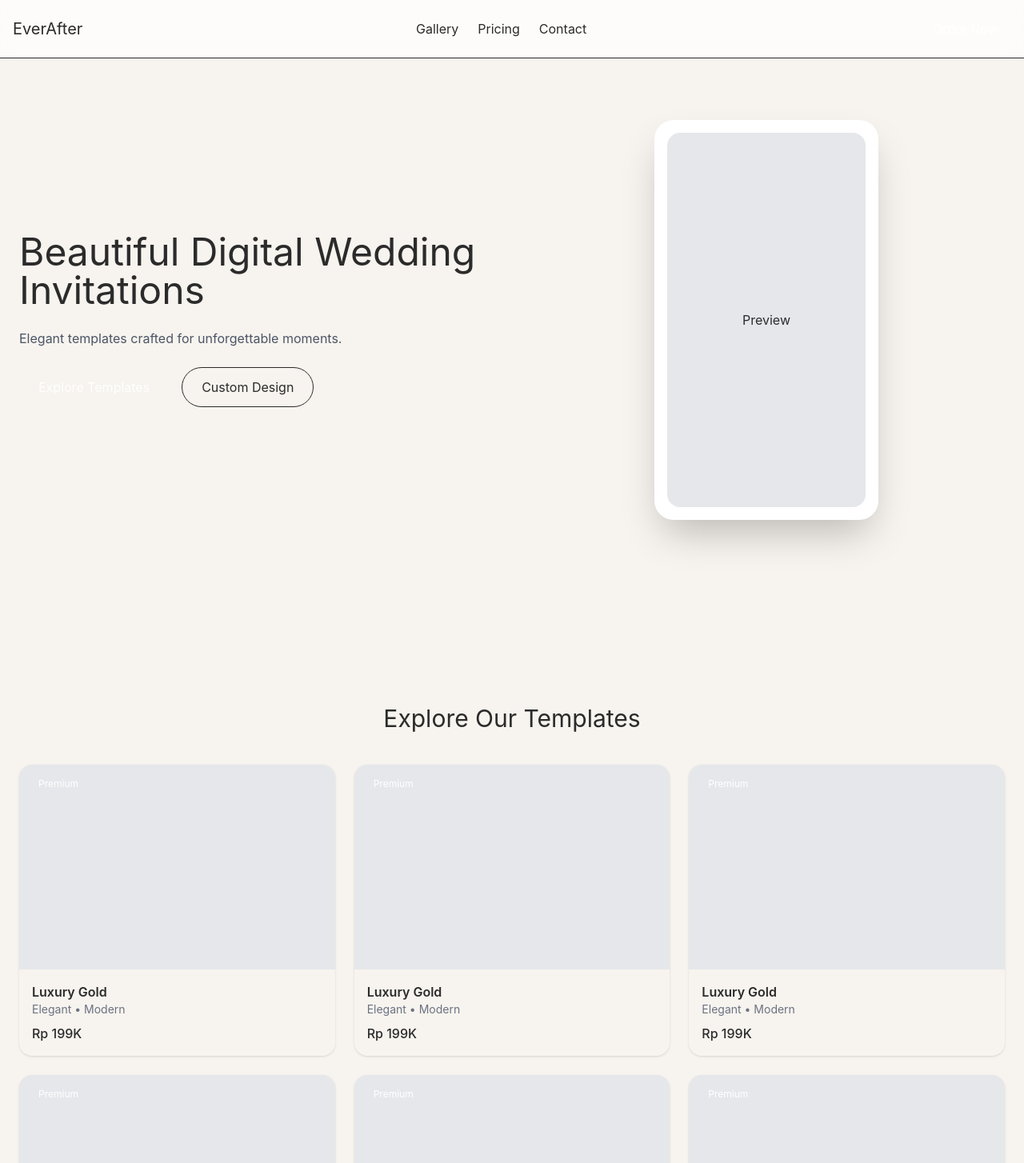
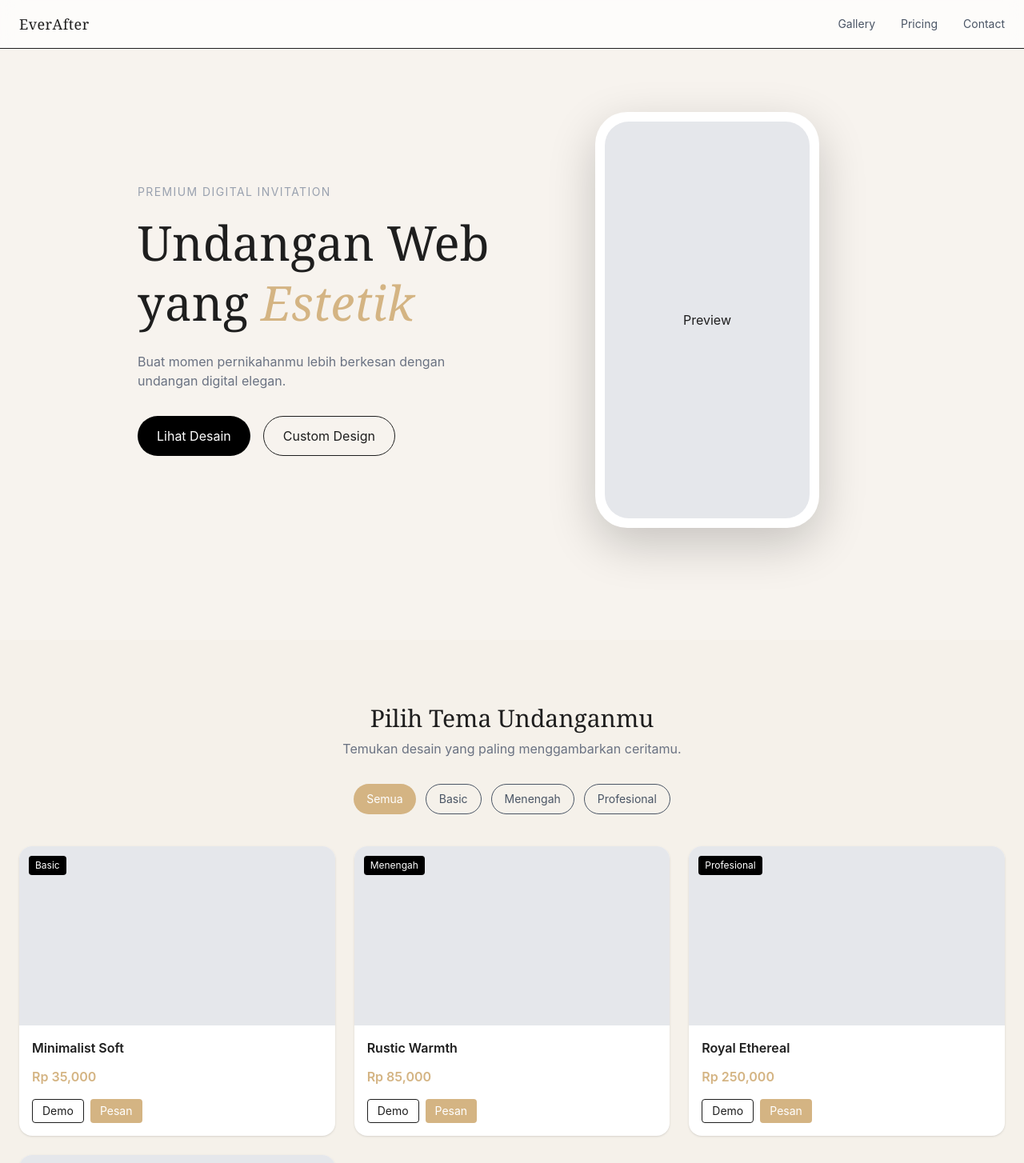
Before and after one commit to luthfisul/Invitation, a Next.js app: page / in a window 1280 px wide. Shown: the top 1454 px of the page at 80% size. Built offline with nearby package versions, Linux system fonts and the light colour scheme.

Commit message:
change layout

```diff
--- a/app/globals.css
+++ b/app/globals.css
@@ -1,13 +1,15 @@
 @import "tailwindcss";
 
 :root {
-  --color-primary: #C6A98C;
-  --color-dark: #2B2B2B;
-  --color-light: #F7F3EE;
+  --green: #3F5E4D;
+  --brown: #8B6F47;
+  --gold: #D4B483;
+  --cream: #F7F3EE;
+  --dark: #1E1E1E;
 }
 
 body {
-  background: var(--color-light);
-  color: var(--color-dark);
+  background: var(--cream);
+  color: var(--dark);
   font-family: Inter, sans-serif;
 }
--- /dev/null
+++ b/components/FilterBar.tsx
@@ -0,0 +1,27 @@
+"use client";
+import { useState } from "react";
+
+export default function FilterBar() {
+  const [active, setActive] = useState("Semua");
+
+  const filters = ["Semua", "Basic", "Menengah", "Profesional"];
+
+  return (
+    <div className="flex justify-center gap-3 mb-10 flex-wrap">
+      {filters.map((item) => (
+        <button
+          key={item}
+          onClick={() => setActive(item)}
+          className={`px-4 py-2 rounded-full text-sm transition
+            ${
+              active === item
+                ? "bg-[var(--gold)] text-white"
+                : "border text-gray-600"
+            }`}
+        >
+          {item}
+        </button>
+      ))}
+    </div>
+  );
+}
--- a/components/Gallery.tsx
+++ b/components/Gallery.tsx
@@ -1,21 +1,54 @@
+"use client";
+
+import { useState } from "react";
+import { templates } from "@/data/templates";
 import TemplateCard from "./TemplateCard";
 
 export default function Gallery() {
+  const [active, setActive] = useState("Semua");
+
+  const filters = ["Semua", "Basic", "Menengah", "Profesional"];
+
+  const filteredData =
+    active === "Semua"
+      ? templates
+      : templates.filter((item) => item.category === active);
+
   return (
-    <section className="py-20">
-      <div className="max-w-7xl mx-auto px-6">
+    <section className="py-20 bg-[#F5F1EA]">
+      <div className="max-w-7xl mx-auto px-6 text-center">
 
-        <h2 className="text-3xl font-heading mb-10 text-center">
-          Explore Our Templates
+        <h2 className="text-3xl font-serif mb-2">
+          Pilih Tema Undanganmu
         </h2>
 
+        <p className="text-gray-500 mb-8">
+          Temukan desain yang paling menggambarkan ceritamu.
+        </p>
+
+        {/* FILTER */}
+        <div className="flex justify-center gap-3 mb-10 flex-wrap">
+          {filters.map((item) => (
+            <button
+              key={item}
+              onClick={() => setActive(item)}
+              className={`px-4 py-2 rounded-full text-sm transition
+                ${
+                  active === item
+                    ? "bg-[var(--gold)] text-white"
+                    : "border text-gray-600"
+                }`}
+            >
+              {item}
+            </button>
+          ))}
+        </div>
+
+        {/* GRID */}
         <div className="grid md:grid-cols-3 gap-6">
-          <TemplateCard />
-          <TemplateCard />
-          <TemplateCard />
-          <TemplateCard />
-          <TemplateCard />
-          <TemplateCard />
+          {filteredData.map((item) => (
+            <TemplateCard key={item.id} data={item} />
+          ))}
         </div>
 
       </div>
--- a/components/Hero.tsx
+++ b/components/Hero.tsx
@@ -1,44 +1,47 @@
 "use client";
-
 import { motion } from "framer-motion";
 
 export default function Hero() {
   return (
-    <section className="h-screen flex items-center">
-      <div className="max-w-7xl mx-auto grid md:grid-cols-2 gap-10 px-6">
+    <section className="min-h-screen flex items-center px-6">
+
+      <div className="max-w-7xl mx-auto grid md:grid-cols-2 gap-10 items-center">
 
         {/* LEFT */}
-        <div className="flex flex-col justify-center">
-          <motion.h1
-            initial={{ opacity: 0, y: 20 }}
-            animate={{ opacity: 1, y: 0 }}
-            className="text-5xl font-heading mb-6"
-          >
-            Beautiful Digital Wedding Invitations
-          </motion.h1>
-
-          <p className="text-gray-600 mb-6">
-            Elegant templates crafted for unforgettable moments.
+        <div>
+          <p className="text-sm tracking-widest text-gray-400 mb-4">
+            PREMIUM DIGITAL INVITATION
           </p>
 
-          <div className="flex gap-4">
-            <button className="bg-primary text-white px-6 py-3 rounded-full">
-              Explore Templates
+          <h1 className="text-5xl md:text-6xl leading-tight font-serif">
+            Undangan Web
+            <br />
+            yang <span className="text-[var(--gold)] italic">Estetik</span>
+          </h1>
+
+          <p className="mt-6 text-gray-500 max-w-md">
+            Buat momen pernikahanmu lebih berkesan dengan undangan digital elegan.
+          </p>
+
+          <div className="mt-8 flex gap-4">
+            <button className="bg-black text-white px-6 py-3 rounded-full">
+              Lihat Desain
             </button>
+
             <button className="border px-6 py-3 rounded-full">
               Custom Design
             </button>
           </div>
         </div>
 
-        {/* RIGHT */}
+        {/* RIGHT PREVIEW */}
         <motion.div
-          initial={{ opacity: 0, scale: 0.9 }}
-          animate={{ opacity: 1, scale: 1 }}
-          className="flex justify-center items-center"
+          initial={{ opacity: 0, y: 30 }}
+          animate={{ opacity: 1, y: 0 }}
+          className="flex justify-center"
         >
-          <div className="w-[280px] h-[500px] bg-white shadow-2xl rounded-3xl p-4">
-            <div className="w-full h-full bg-gray-200 rounded-2xl flex items-center justify-center">
+          <div className="w-[280px] h-[520px] rounded-[40px] bg-white shadow-[0_20px_60px_rgba(0,0,0,0.2)] p-3">
+            <div className="w-full h-full rounded-[30px] bg-gray-200 flex items-center justify-center">
               Preview
             </div>
           </div>
--- a/components/Navbar.tsx
+++ b/components/Navbar.tsx
@@ -1,20 +1,18 @@
-"use client";
-
 export default function Navbar() {
   return (
     <nav className="w-full fixed top-0 z-50 bg-white/70 backdrop-blur-md border-b">
-      <div className="max-w-7xl mx-auto flex justify-between items-center p-4">
-        <h1 className="font-heading text-xl">EverAfter</h1>
+      <div className="max-w-7xl mx-auto flex justify-between items-center px-6 py-4">
 
-        <div className="space-x-6 hidden md:flex">
-          <a href="#" className="hover:text-primary">Gallery</a>
-          <a href="#" className="hover:text-primary">Pricing</a>
-          <a href="#" className="hover:text-primary">Contact</a>
+        <h1 className="font-serif text-lg tracking-wide">
+          EverAfter
+        </h1>
+
+        <div className="flex gap-8 text-sm text-gray-600">
+          <a href="#" className="hover:text-[var(--gold)]">Gallery</a>
+          <a href="#" className="hover:text-[var(--gold)]">Pricing</a>
+          <a href="#" className="hover:text-[var(--gold)]">Contact</a>
         </div>
 
-        <button className="bg-primary text-white px-4 py-2 rounded-full">
-          Order Now
-        </button>
       </div>
     </nav>
   );
--- a/components/TemplateCard.tsx
+++ b/components/TemplateCard.tsx
@@ -1,17 +1,28 @@
-export default function TemplateCard() {
+export default function TemplateCard({ data }: any) {
   return (
-    <div className="group rounded-2xl overflow-hidden shadow hover:shadow-xl transition">
+    <div className="bg-white rounded-2xl overflow-hidden shadow-sm hover:shadow-lg transition">
 
-      <div className="h-64 bg-gray-200 relative">
-        <div className="absolute top-3 left-3 bg-primary text-white text-xs px-3 py-1 rounded-full">
-          Premium
+      <div className="h-56 bg-gray-200 relative">
+        <div className="absolute top-3 left-3 bg-black text-white text-xs px-2 py-1 rounded">
+          {data.category}
         </div>
       </div>
 
-      <div className="p-4">
-        <h3 className="font-semibold">Luxury Gold</h3>
-        <p className="text-sm text-gray-500">Elegant • Modern</p>
-        <p className="mt-2 font-medium">Rp 199K</p>
+      <div className="p-4 text-left">
+        <h3 className="font-semibold">{data.name}</h3>
+
+        <p className="mt-3 text-[var(--gold)] font-semibold">
+          Rp {data.price.toLocaleString()}
+        </p>
+
+        <div className="flex gap-2 mt-4">
+          <button className="border px-3 py-1 rounded text-sm">
+            Demo
+          </button>
+          <button className="bg-[var(--gold)] text-white px-3 py-1 rounded text-sm">
+            Pesan
+          </button>
+        </div>
       </div>
 
     </div>
--- /dev/null
+++ b/data/templates.ts
@@ -0,0 +1,26 @@
+export const templates = [
+  {
+    id: 1,
+    name: "Minimalist Soft",
+    category: "Basic",
+    price: 35000,
+  },
+  {
+    id: 2,
+    name: "Rustic Warmth",
+    category: "Menengah",
+    price: 85000,
+  },
+  {
+    id: 3,
+    name: "Royal Ethereal",
+    category: "Profesional",
+    price: 250000,
+  },
+  {
+    id: 4,
+    name: "Luxury Green",
+    category: "Profesional",
+    price: 300000,
+  },
+];
```
